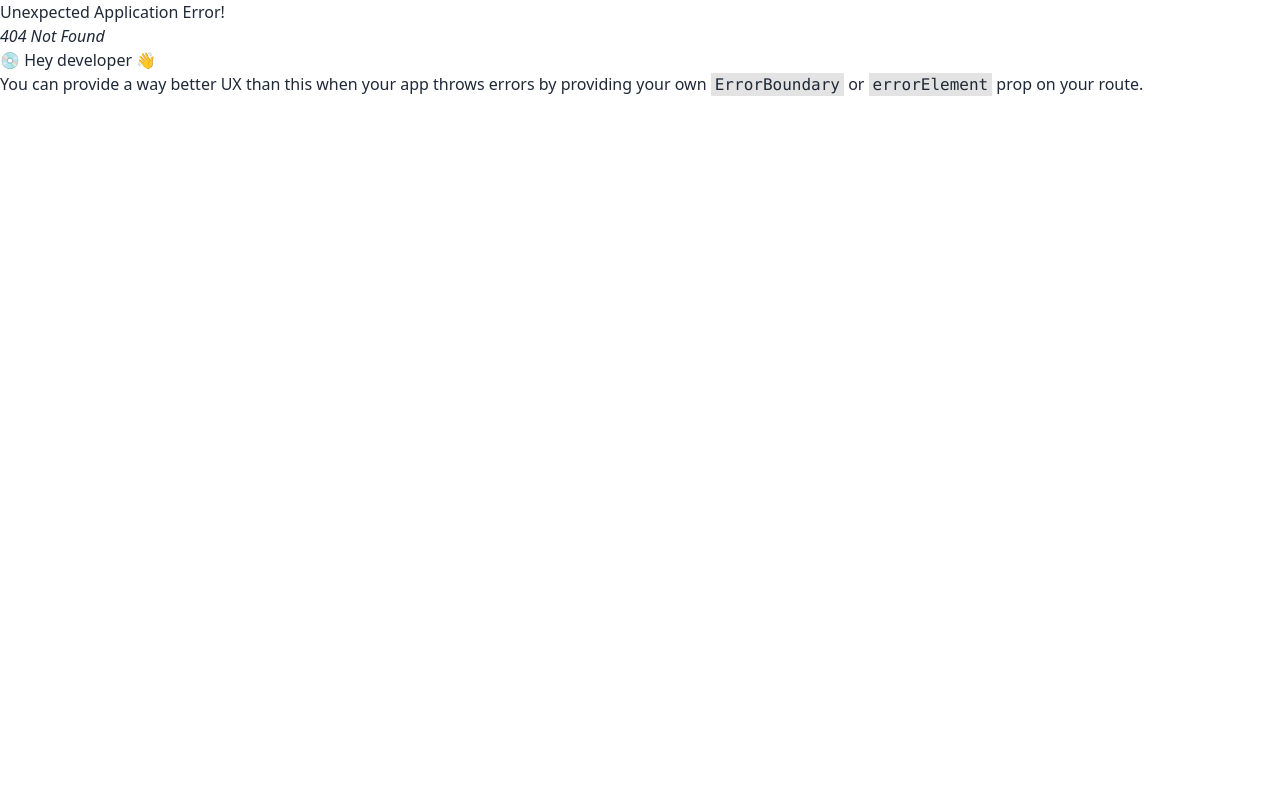
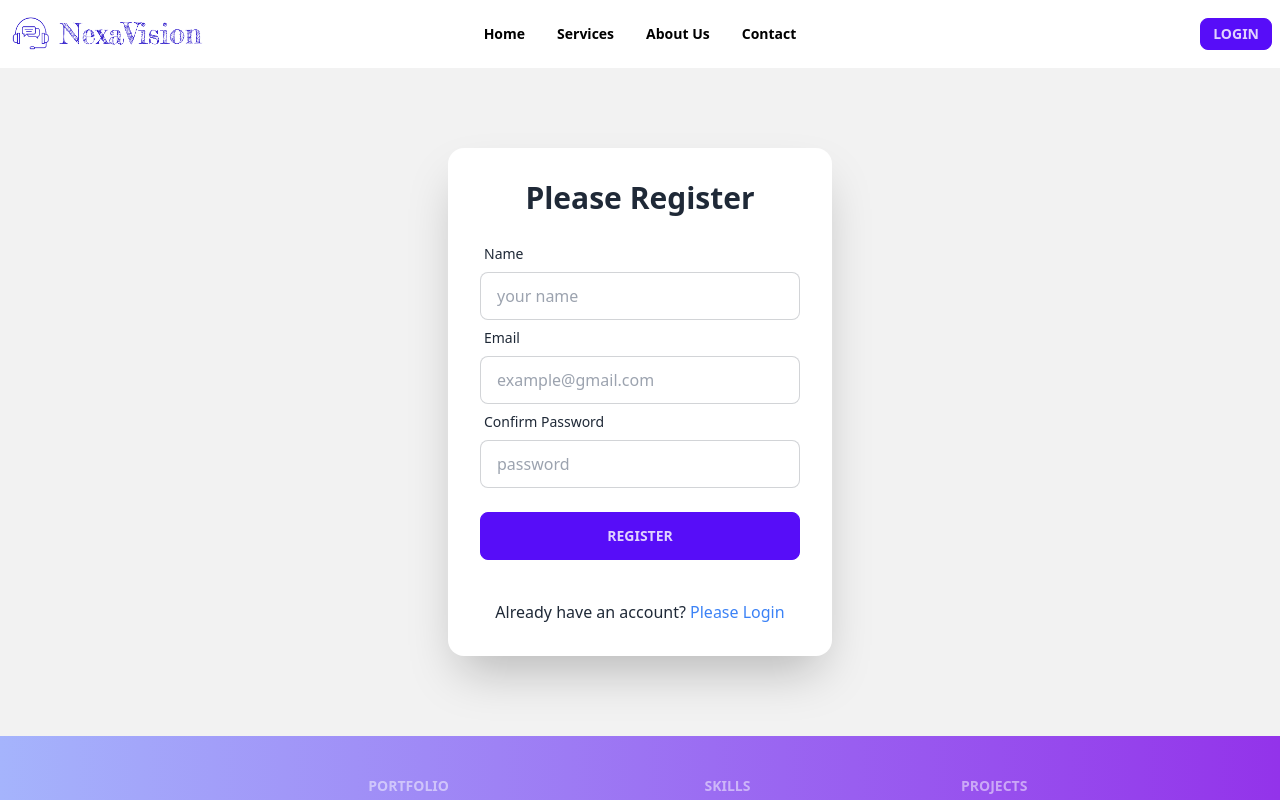
Before and after one commit to dola-barai/nexa-vision-consults, a React (Vite) app: page /register in a window 1280 px wide. Before the commit this address had no page. Shown: the top 800 px of the page. Built offline with nearby package versions, Linux system fonts and the light colour scheme; no server answers.

Commit message:
register and login added by firebase

```diff
--- a/package.json
+++ b/package.json
@@ -10,9 +10,12 @@
     "preview": "vite preview"
   },
   "dependencies": {
+    "@heroicons/react": "^2.0.18",
     "aos": "^2.3.4",
+    "firebase": "^10.3.0",
     "localforage": "^1.10.0",
     "match-sorter": "^6.3.1",
+    "prop-types": "^15.8.1",
     "react": "^18.2.0",
     "react-dom": "^18.2.0",
     "react-router-dom": "^6.15.0",
--- /dev/null
+++ b/src/Firebase/firebase.config.js
@@ -0,0 +1,15 @@
+import { initializeApp } from "firebase/app";
+
+
+const firebaseConfig = {
+  apiKey: import.meta.env.VITE_apiKey,
+  authDomain: import.meta.env.VITE_authDomain,
+  projectId: import.meta.env.VITE_projectId,
+  storageBucket: import.meta.env.VITE_storageBucket,
+  messagingSenderId: import.meta.env.VITE_messagingSenderId,
+  appId: import.meta.env.VITE_appId,
+};
+
+
+const app = initializeApp(firebaseConfig);
+export default app;
--- /dev/null
+++ b/src/Providers/AuthProvider.jsx
@@ -0,0 +1,55 @@
+import { createContext, useEffect, useState } from 'react';
+import { getAuth, createUserWithEmailAndPassword, onAuthStateChanged, signInWithEmailAndPassword, signOut } from "firebase/auth";
+import app from '../Firebase/firebase.config';
+
+export const AuthContext = createContext(null);
+
+const auth = getAuth(app);
+
+const AuthProvider = ({ children }) => {
+    const [user, setUser] = useState(null)
+    const [loading, setLoading] = useState(true)
+
+    const createUser = (email, password) => {
+        setLoading(true)
+        return createUserWithEmailAndPassword(auth, email, password);
+    }
+
+
+    const loginUser = (email, password) => {
+        setLoading(true);
+        return signInWithEmailAndPassword(auth, email, password);
+    }
+
+    const signOutUser = () => {
+        return signOut(auth);
+    }
+
+    useEffect(() => {
+        const unsubscribe = onAuthStateChanged(auth, currentUser => {
+            console.log('auth state change', currentUser);
+            setUser(currentUser);
+            setLoading(false);
+        })
+
+        return () => {
+            unsubscribe();
+        }
+    }, [])
+
+
+    const authInfo = {
+        user,
+        loading,
+        createUser,
+        loginUser,
+        signOutUser
+    }
+    return (
+        <AuthContext.Provider value={authInfo}>
+            {children}
+        </AuthContext.Provider>
+    );
+};
+
+export default AuthProvider;
--- a/src/components/Carousel/Carousel.jsx
+++ b/src/components/Carousel/Carousel.jsx
@@ -16,7 +16,7 @@ const Carousel = () => {
                             <p className="md:text-xl">Unlock your business true potential with tailored strategies and expert guidance.</p>
                             <div className="mt-4">
                                 <button className="btn bg-white text-purple-600 hover:bg-purple-600 hover:text-white me-3 hover:border-purple-600">Read More</button>
-                                <button className="btn bg-purple-600 text-white hover:text-purple-600  border-purple-600">Register Now</button>
+
                             </div>
                         </div>
                     </div>
@@ -35,7 +35,7 @@ const Carousel = () => {
                             <p className="md:text-xl">Partner with us to navigate the complexities of modern business and achieve remarkable success.</p>
                             <div className="mt-4">
                                 <button className="btn bg-white text-purple-600 hover:bg-purple-600 hover:text-white me-3 hover:border-purple-600">Read More</button>
-                                <button className="btn bg-purple-600 text-white hover:text-purple-600  border-purple-600">Register Now</button>
+
                             </div>
                         </div>
                     </div>
@@ -54,7 +54,7 @@ const Carousel = () => {
                             <p className="md:text-xl">Align your vision with our expertise to drive your business towards excellence and innovation.</p>
                             <div className="mt-4">
                                 <button className="btn bg-white text-purple-600 hover:bg-purple-600 hover:text-white me-3 hover:border-purple-600">Read More</button>
-                                <button className="btn bg-purple-600 text-white hover:text-purple-600  border-purple-600">Register Now</button>
+
                             </div>
                         </div>
                     </div>
--- a/src/components/Navbar/Navbar.jsx
+++ b/src/components/Navbar/Navbar.jsx
@@ -1,10 +1,24 @@
 import { Link } from "react-router-dom";
 import logo from '../../../public/logo1.png'
+import { useContext } from "react";
+import { AuthContext } from "../../Providers/AuthProvider";
+import { UserCircleIcon } from '@heroicons/react/24/solid'
+
 const Navbar = () => {
+    const { user, signOutUser } = useContext(AuthContext)
+
+    const handleSignOut = () => {
+        signOutUser()
+        .then(() => {
+
+        }).catch(error => {
+           console.error(error)
+        });
+    }
 
     const navOptions = <>
         <li><Link to="/" className="text-black font-semibold hover:text-purple-600">Home</Link></li>
-        <li><Link to="/" className="text-black font-semibold hover:text-purple-600">Services</Link></li>
+        <li><Link to="/service" className="text-black font-semibold hover:text-purple-600">Services</Link></li>
         <li><Link to="/" className="text-black font-semibold hover:text-purple-600">About Us</Link></li>
         <li><Link to="/" className="text-black font-semibold hover:text-purple-600">Contact</Link></li>
 
@@ -30,7 +44,11 @@ const Navbar = () => {
                     </ul>
                 </div>
                 <div className="navbar-end">
-                    <Link to='/login' className="btn btn-sm btn-primary hover:text-lime-50">Login</Link>
+                    {user ?
+                        <><UserCircleIcon className="mr-3 h-8 w-8 text-purple-700" ></UserCircleIcon>
+                            <button className="btn btn-primary btn-sm" onClick={handleSignOut}>Sign out</button>
+                        </> : <Link to='/login'><button className="btn btn-sm btn-primary">Login</button></Link>
+                    }
                 </div>
             </div>
         </div>
--- a/src/components/Pages/Login.jsx
+++ b/src/components/Pages/Login.jsx
@@ -1,7 +1,81 @@
+import { Link, useNavigate } from "react-router-dom";
+import Navbar from "../Navbar/Navbar";
+import Footer from "../Footer/Footer";
+import { useContext, useState } from "react";
+import { AuthContext } from "../../Providers/AuthProvider";
+
+
 const Login = () => {
+  const [error, setError] = useState(null)
+  const { loginUser } = useContext(AuthContext);
+  const navigate = useNavigate()
+  const from = location.state?.from?.pathname || '/';
+
+  const handleLogin = (event) => {
+    event.preventDefault();
+    const form = event.target;
+    const email = form.email.value;
+    const password = form.password.value;
+    console.log(email, password);
+
+    loginUser(email, password)
+      .then(result => {
+        const loggedUser = result.user;
+            navigate(from, { replace: true });
+            console.log(loggedUser);
+            form.reset();
+            setError('');
+      })
+      .catch(error => {
+        setError('')
+        console.error(error.message);
+        setError(error.message);
+        event.target.reset();
+    })
+
+  }
+
+  const handleGoogleLogin = () => {
+
+
+}
+
   return (
     <div>
-
+      <Navbar></Navbar>
+      <div className="hero m bg-base-200 py-20">
+        <div className="card flex-shrink-0 w-full max-w-sm shadow-2xl bg-base-100">
+          <div className="card-body">
+            <h1 className="text-3xl font-bold text-center mb-3">Login now!</h1>
+            <form onSubmit={handleLogin}>
+              <div className="form-control">
+                <label className="label">
+                  <span className="label-text">Email</span>
+                </label>
+                <input type="email" name="email" placeholder="example@gmail.com" className="input input-bordered" required />
+              </div>
+              <div className="form-control">
+                <label className="label">
+                  <span className="label-text">Password</span>
+                </label>
+                <input type="password" name="password" placeholder="password" className="input input-bordered" required />
+              </div>
+              <div className="form-control mt-6">
+                <button className="btn btn-primary">Login</button>
+              </div>
+            </form>
+            <div className="divider">Or sign in with</div>
+            <div className="text-center">
+              <button onClick={handleGoogleLogin} className="btn btn-circle btn-outline">
+                <p className="font-bold text-2xl">G</p>
+              </button>
+            </div>
+            <p className="text-center">Have not an account? <Link to='/register' className="text-blue-500">Please Register</Link></p>
+            <p className='text-red-500'>{error}</p>
+          </div>
+        </div>
+      </div>
+      <Footer></Footer>
     </div>
   );
 };
--- /dev/null
+++ b/src/components/Pages/Register.jsx
@@ -0,0 +1,71 @@
+import { Link, useNavigate } from "react-router-dom";
+import Footer from "../Footer/Footer";
+import Navbar from "../Navbar/Navbar";
+import { useContext } from "react";
+import { AuthContext } from "../../Providers/AuthProvider";
+
+
+const Register = () => {
+    const navigate = useNavigate()
+    const from = location.state?.from?.pathname || '/login';
+
+    const {createUser} = useContext(AuthContext);
+
+    const handleRegistration = (event) => {
+        event.preventDefault();
+        const form = event.target;
+        const name = form.name.value;
+        const email = form.email.value;
+        const password = form.password.value;
+        console.log(name, email, password);
+
+        createUser(email, password)
+        .then(result => {
+            const user = result.user;
+            navigate(from, { replace: true });
+            console.log(user);
+        })
+        .catch(error => console.log(error))
+    }
+    return (
+        <div>
+            <Navbar></Navbar>
+            <div className="hero m bg-base-200 py-20">
+                <div className="card flex-shrink-0 w-full max-w-sm shadow-2xl bg-base-100">
+                    <div className="card-body">
+                        <h1 className="text-3xl font-bold text-center mb-3">Please Register</h1>
+                        <form onSubmit={handleRegistration}>
+                            <div className="form-control">
+                                <label className="label">
+                                    <span className="label-text">Name</span>
+                                </label>
+                                <input type="text" name="name" placeholder="your name" className="input input-bordered" required />
+                            </div>
+                            <div className="form-control">
+                                <label className="label">
+                                    <span className="label-text">Email</span>
+                                </label>
+                                <input type="email" name="email" placeholder="example@gmail.com" className="input input-bordered" required />
+                            </div>
+                            <div className="form-control">
+                                <label className="label">
+                                    <span className="label-text">Confirm Password</span>
+                                </label>
+                                <input type="password" name="password" placeholder="password" className="input input-bordered" required />
+                            </div>
+
+                            <div className="form-control mt-6">
+                                <button className="btn btn-primary">Register</button>
+                            </div>
+                        </form>
+                        <br />
+                        <p className="text-center">Already have an account? <Link to='/login' className="text-blue-500">Please Login</Link></p>
+                    </div>
+                </div>
+            </div>
+            <Footer></Footer>
+        </div>
+    );
+};
+
+export default Register;
```
Also changed, not shown: src/main.jsx (+10 -2 lines), 1 other file (tests, documents, lock files or other folders).
